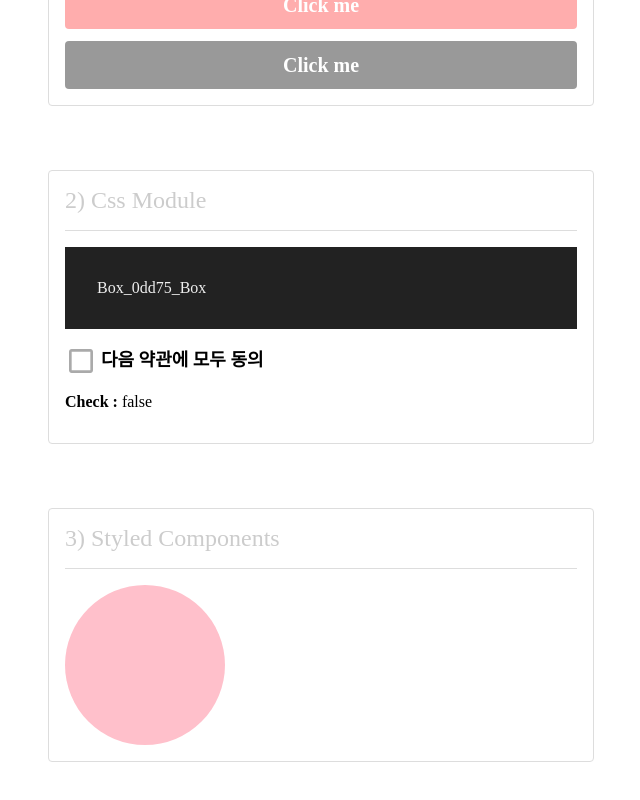
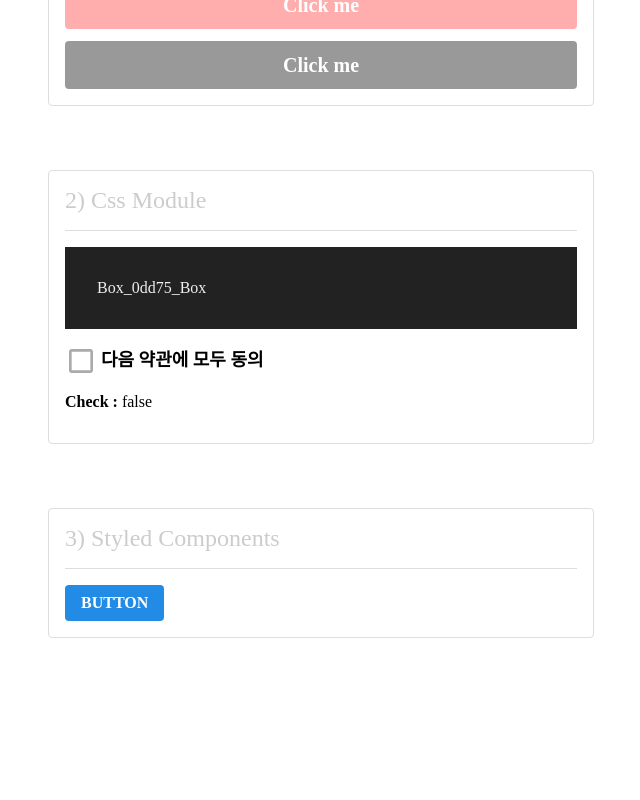
Before and after one commit to hayoung-jeremy/react_with_sass, a React (Create React App) app: page / in a window 1280 px wide. Shown: the part 476-1276 px from the top of the page, without its empty margins (319-959 px from the left). After the commit the page ends 1178 px from the top, so only its background shows below. Built offline with nearby package versions, Linux system fonts and the light colour scheme.

Commit message:
styled button

```diff
--- a/src/App.js
+++ b/src/App.js
@@ -4,19 +4,7 @@ import "./App.scss";
 import Box from "./components/Box";
 import Button from "./components/Button";
 import CheckBox from "./components/CheckBox";
-
-const Circle = styled.div`
-  width: 5rem;
-  height: 5rem;
-  background: ${(props) => props.color || "black"};
-  border-radius: 50%;
-  ${(props) =>
-    props.huge &&
-    css`
-      width: 10rem;
-      height: 10rem;
-    `};
-`;
+import StyledButton from "./components/StyledButton";
 
 function App() {
   const [check, setCheck] = useState(false);
@@ -92,7 +80,9 @@ function App() {
 
       <section>
         <h2>3) Styled Components</h2>
-        <Circle color="pink" huge />
+        <div className="container">
+          <StyledButton>BUTTON</StyledButton>
+        </div>
       </section>
     </div>
   );
--- /dev/null
+++ b/src/components/StyledButton.js
@@ -0,0 +1,41 @@
+import React from "react";
+import styled from "styled-components";
+
+const StyledBtn = styled.button`
+  // common
+  display: inline-flex;
+  justify-content: center;
+  align-items: center;
+  outline: none;
+  border: none;
+  border-radius: 4px;
+  color: white;
+  font-family: "Montserrat";
+  font-weight: bold;
+  cursor: pointer;
+  padding-left: 1rem;
+  padding-right: 1rem;
+
+  // size
+  height: 2.25rem;
+  font-size: 1rem;
+
+  // color
+  background: #228be6;
+  &:hover {
+    background: #339af0;
+  }
+  &:active {
+    background: #1c7ed6;
+  }
+
+  & + & {
+    margin-left: 1rem;
+  }
+`;
+
+const StyledButton = ({ children, ...rest }) => {
+  return <StyledBtn {...rest}>{children}</StyledBtn>;
+};
+
+export default StyledButton;
```
